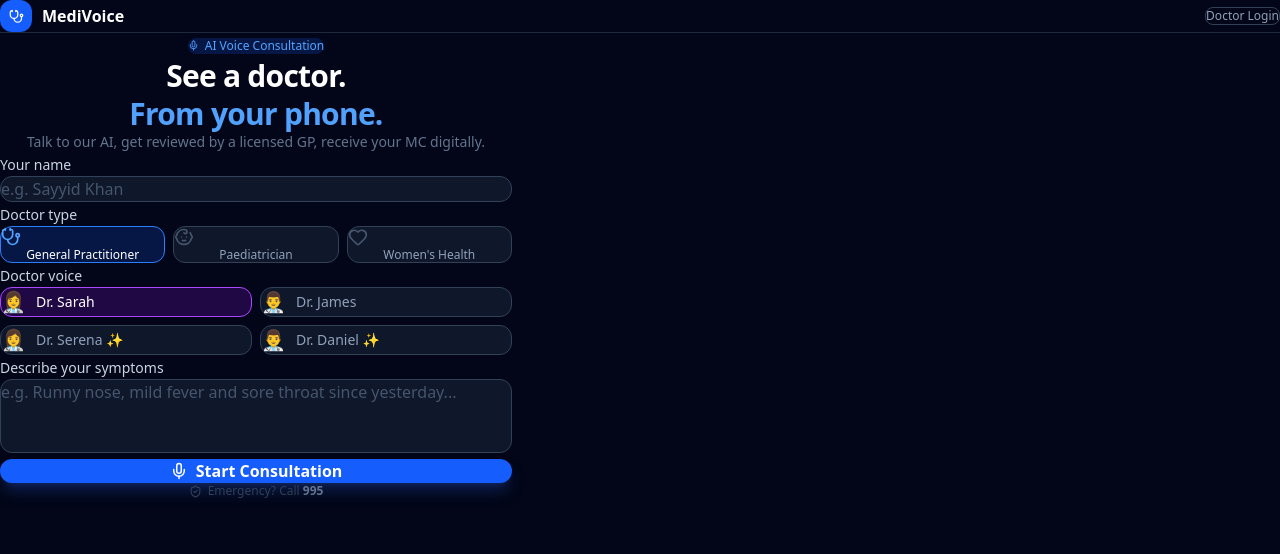
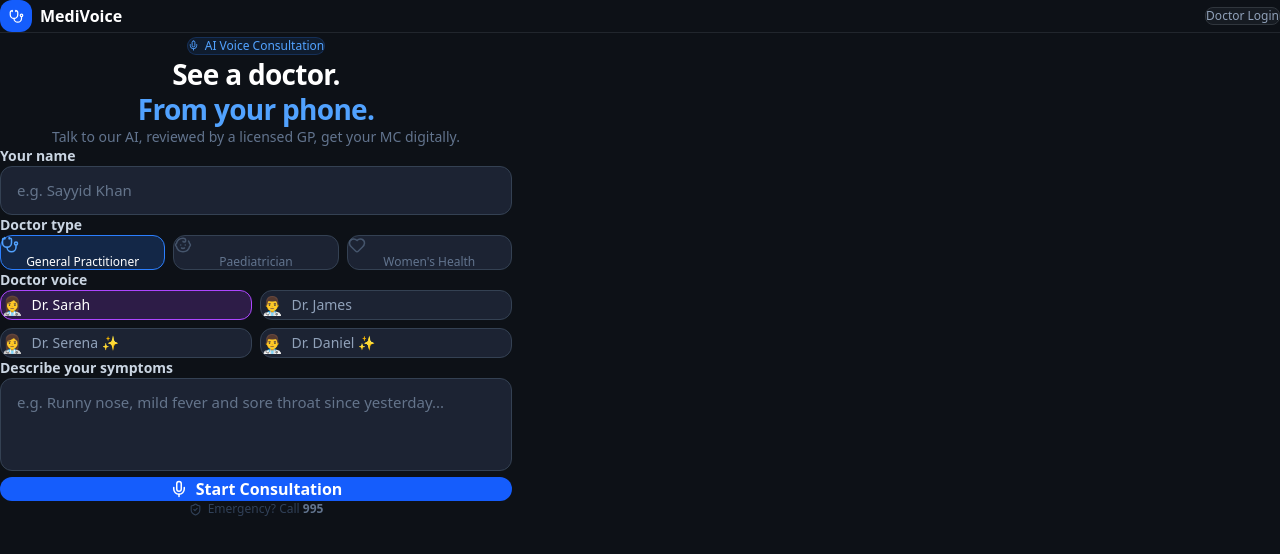
Before and after one commit to sayyidkhan/agora-medihealth, a React app in the folder frontend/: page / in a window 1280 px wide. Shown: the top 554 px of the page. Built offline with nearby package versions, Linux system fonts and the light colour scheme; the HTML template or start-up script is replaced by a standard one.

Commit message:
fix: input/card visibility using CSS classes, fix body bg color

```diff
--- a/frontend/src/index.css
+++ b/frontend/src/index.css
@@ -1,4 +1,21 @@
 @import "tailwindcss";
+
+.bg-card { background-color: #1c2333; }
+.bg-input { background-color: #1c2333; }
+.border-card { border-color: #344153; }
+.input-base {
+  background-color: #1c2333;
+  border: 1.5px solid #344153;
+  border-radius: 0.75rem;
+  padding: 0.75rem 1rem;
+  color: #fff;
+  font-size: 15px;
+  width: 100%;
+  outline: none;
+  transition: border-color 0.15s;
+}
+.input-base:focus { border-color: #3b82f6; }
+.input-base::placeholder { color: #64748b; }
 
 * {
   box-sizing: border-box;
@@ -12,9 +29,8 @@ html {
 
 body {
   font-family: system-ui, -apple-system, sans-serif;
-  background: #0f172a;
+  background: #0d1117;
   color: #f1f5f9;
-  min-height: 100vh;
 }
 
 #root {
--- a/frontend/src/pages/DoctorDashboard.jsx
+++ b/frontend/src/pages/DoctorDashboard.jsx
@@ -39,9 +39,9 @@ export default function DoctorDashboard() {
   const filtered = consultations.filter(c => c.status === tab)
 
   return (
-    <div className="min-h-screen bg-slate-950 flex flex-col max-w-lg mx-auto">
+    <div className="min-h-screen bg-[#0d1117] flex flex-col max-w-lg mx-auto">
       {/* Header */}
-      <header className="flex items-center justify-between px-5 py-4 border-b border-slate-800 sticky top-0 bg-slate-950 z-10">
+      <header className="flex items-center justify-between px-5 py-4 border-b border-card sticky top-0 bg-[#0d1117] z-10">
         <div className="flex items-center gap-2.5">
           <div className="w-8 h-8 rounded-xl bg-blue-600 flex items-center justify-center">
             <Stethoscope size={16} className="text-white" />
@@ -76,7 +76,7 @@ export default function DoctorDashboard() {
               key={s}
               onClick={() => setTab(s)}
               className={`rounded-xl p-3 text-center border transition-all active:scale-95 ${
-                tab === s ? `${cfg.bg} ${cfg.border}` : 'bg-slate-900 border-slate-800'
+                tab === s ? `${cfg.bg} ${cfg.border}` : 'bg-card border-card'
               }`}
             >
               <div className={`text-2xl font-bold ${tab === s ? cfg.color : 'text-white'}`}>{count}</div>
@@ -93,7 +93,7 @@ export default function DoctorDashboard() {
             key={t}
             onClick={() => setTab(t)}
             className={`flex-1 py-2 rounded-xl text-xs font-semibold transition-all capitalize ${
-              tab === t ? 'bg-blue-600 text-white' : 'bg-slate-900 text-slate-500 border border-slate-800'
+              tab === t ? 'bg-blue-600 text-white' : 'bg-card text-slate-500 border border-card'
             }`}
           >
             {STATUS_STYLES[t].label}
@@ -119,7 +119,7 @@ export default function DoctorDashboard() {
               <button
                 key={c.id}
                 onClick={() => navigate(`/doctor/case/${c.id}`)}
-                className="w-full bg-slate-900 border border-slate-800 rounded-xl p-4 flex items-center gap-3 text-left active:bg-slate-800 transition-all"
+                className="w-full bg-card border border-card rounded-xl p-4 flex items-center gap-3 text-left active:bg-card transition-all"
               >
                 {/* Avatar */}
                 <div className="w-11 h-11 rounded-full bg-gradient-to-br from-blue-500 to-purple-600 flex items-center justify-center flex-shrink-0">
--- a/frontend/src/pages/DoctorLogin.jsx
+++ b/frontend/src/pages/DoctorLogin.jsx
@@ -35,7 +35,7 @@ export default function DoctorLogin() {
   }
 
   return (
-    <div className="min-h-screen bg-slate-950 flex flex-col max-w-sm mx-auto">
+    <div className="min-h-screen bg-[#0d1117] flex flex-col max-w-sm mx-auto">
       <header className="px-5 py-4">
         <button onClick={() => navigate('/')} className="flex items-center gap-2 text-slate-400 text-sm">
           <ArrowLeft size={16} /> Patient App
@@ -58,7 +58,7 @@ export default function DoctorLogin() {
             <div key={i} className={`w-5 h-5 rounded-full border-2 transition-all ${
               i < pin.length
                 ? error ? 'bg-red-500 border-red-500' : 'bg-blue-500 border-blue-500'
-                : 'border-slate-600'
+                : 'border-card'
             }`} />
           ))}
         </div>
@@ -74,8 +74,8 @@ export default function DoctorLogin() {
               onClick={() => handleKey(key)}
               className={`h-16 rounded-2xl text-xl font-semibold transition-all active:scale-95 ${
                 key === '⌫'
-                  ? 'bg-slate-900 text-slate-500 border border-slate-700'
-                  : 'bg-slate-800 text-white border border-slate-700 active:bg-slate-700'
+                  ? 'bg-card text-slate-500 border border-card'
+                  : 'bg-card text-white border border-card active:bg-slate-700'
               }`}
             >
               {key}
--- a/frontend/src/pages/Landing.jsx
+++ b/frontend/src/pages/Landing.jsx
@@ -39,10 +39,10 @@ export default function Landing() {
   }
 
   return (
-    <div className="min-h-screen bg-slate-950 flex flex-col">
+    <div className="bg-[#0d1117] flex flex-col" style={{minHeight:'100dvh'}}>
       {/* Header */}
-      <header className="flex items-center justify-between px-5 py-4 border-b border-slate-800 sticky top-0 bg-slate-950 z-10">
-        <div className="flex items-center gap-2.5">
+      <header className="flex items-center justify-between px-5 py-3.5 border-b border-[#21262d] sticky top-0 bg-[#0d1117] z-10">
+        <div className="flex items-center gap-2">
           <div className="w-8 h-8 rounded-xl bg-blue-600 flex items-center justify-center">
             <Stethoscope size={15} className="text-white" />
           </div>
@@ -50,56 +50,58 @@ export default function Landing() {
         </div>
         <button
           onClick={() => navigate('/doctor')}
-          className="text-xs text-slate-400 border border-slate-700 px-3 py-1.5 rounded-lg"
+          className="text-xs text-slate-400 border border-[#30363d] px-3 py-1.5 rounded-lg bg-[#161b22]"
         >
           Doctor Login
         </button>
       </header>
 
-      <div className="flex-1 px-5 py-6 max-w-lg mx-auto w-full space-y-5">
+      <div className="px-5 pt-5 pb-6 max-w-lg mx-auto w-full space-y-4">
         {/* Hero */}
-        <div className="text-center space-y-2 pb-1">
-          <div className="inline-flex items-center gap-1.5 bg-blue-600/20 text-blue-400 text-xs px-3 py-1.5 rounded-full">
+        <div className="text-center space-y-1.5">
+          <div className="inline-flex items-center gap-1.5 bg-blue-500/10 text-blue-400 text-xs px-3 py-1.5 rounded-full border border-blue-500/20">
             <Mic size={11} />
             AI Voice Consultation
           </div>
-          <h1 className="text-3xl font-extrabold text-white leading-tight tracking-tight">
+          <h1 className="text-[28px] font-extrabold text-white leading-tight tracking-tight">
             See a doctor.<br />
             <span className="text-blue-400">From your phone.</span>
           </h1>
-          <p className="text-slate-500 text-sm">
-            Talk to our AI, get reviewed by a licensed GP, receive your MC digitally.
+          <p className="text-slate-500 text-sm leading-snug">
+            Talk to our AI, reviewed by a licensed GP, get your MC digitally.
           </p>
         </div>
 
         {/* Name */}
         <div className="space-y-1.5">
-          <label className="text-sm font-medium text-slate-300">Your name</label>
+          <label className="block text-sm font-semibold text-slate-300">Your name</label>
           <input
             type="text"
             value={name}
             onChange={e => { setName(e.target.value); setError('') }}
             placeholder="e.g. Sayyid Khan"
-            className="w-full bg-slate-900 border border-slate-700 rounded-xl px-4 py-3.5 text-white placeholder-slate-600 focus:outline-none focus:border-blue-500 focus:ring-1 focus:ring-blue-500/30 transition-all text-base"
+            className="input-base"
           />
         </div>
 
         {/* Doctor Type */}
         <div className="space-y-1.5">
-          <label className="text-sm font-medium text-slate-300">Doctor type</label>
+          <label className="block text-sm font-semibold text-slate-300">Doctor type</label>
           <div className="grid grid-cols-3 gap-2">
             {DOCTOR_TYPES.map(({ id, label, icon: Icon }) => (
               <button
                 key={id}
                 onClick={() => setDoctorType(id)}
-                className={`p-3 rounded-xl border text-center transition-all active:scale-95 ${
+                className={`py-3 px-1 rounded-xl border text-center transition-all active:scale-95 bg-card border-card ${
                   doctorType === id
-                    ? 'border-blue-500 bg-blue-600/20 text-white'
-                    : 'border-slate-700 bg-slate-900 text-slate-400'
+                    ? '!border-blue-500 !bg-blue-500/20 text-white'
+                    : 'text-slate-400'
                 }`}
               >
-                <Icon size={20} className={`mx-auto mb-1.5 ${doctorType === id ? 'text-blue-400' : 'text-slate-600'}`} />
-                <div className="font-medium text-xs leading-tight">{label}</div>
+                <Icon size={18} className={`mx-auto mb-1 ${doctorType === id ? 'text-blue-400' : 'text-slate-600'}`} />
+                <div className={`font-medium leading-tight ${doctorType === id ? 'text-xs text-white' : 'text-xs text-slate-500'}`}>
+                  {id === 'gp' ? 'General\nPractitioner' : id === 'paeds' ? 'Paediatrician' : "Women's\nHealth"}
+                </div>
               </button>
             ))}
           </div>
@@ -107,19 +109,19 @@ export default function Landing() {
 
         {/* Voice */}
         <div className="space-y-1.5">
-          <label className="text-sm font-medium text-slate-300">Doctor voice</label>
+          <label className="block text-sm font-semibold text-slate-300">Doctor voice</label>
           <div className="grid grid-cols-2 gap-2">
             {VOICE_OPTIONS.map(({ id, label, emoji }) => (
               <button
                 key={id}
                 onClick={() => setVoiceType(id)}
-                className={`flex items-center gap-2.5 px-3 py-3 rounded-xl border transition-all active:scale-95 ${
+                className={`flex items-center gap-2 px-3 py-2.5 rounded-xl border transition-all active:scale-95 bg-card border-card ${
                   voiceType === id
-                    ? 'border-purple-500 bg-purple-600/20 text-white'
-                    : 'border-slate-700 bg-slate-900 text-slate-400'
+                    ? '!border-purple-500 !bg-purple-500/20 text-white'
+                    : 'text-slate-400'
                 }`}
               >
-                <span className="text-xl">{emoji}</span>
+                <span className="text-lg">{emoji}</span>
                 <span className="text-sm font-medium">{label}</span>
               </button>
             ))}
@@ -128,28 +130,28 @@ export default function Landing() {
 
         {/* Symptoms */}
         <div className="space-y-1.5">
-          <label className="text-sm font-medium text-slate-300">Describe your symptoms</label>
+          <label className="block text-sm font-semibold text-slate-300">Describe your symptoms</label>
           <textarea
             value={prePrompt}
             onChange={e => { setPrePrompt(e.target.value); setError('') }}
             placeholder="e.g. Runny nose, mild fever and sore throat since yesterday..."
             rows={3}
-            className="w-full bg-slate-900 border border-slate-700 rounded-xl px-4 py-3.5 text-white placeholder-slate-600 focus:outline-none focus:border-blue-500 focus:ring-1 focus:ring-blue-500/30 transition-all resize-none text-base"
+            className="input-base resize-none"
           />
         </div>
 
-        {error && <p className="text-red-400 text-sm text-center -mt-1">{error}</p>}
+        {error && <p className="text-red-400 text-sm -mt-1">{error}</p>}
 
         {/* CTA */}
         <button
           onClick={handleStart}
-          className="w-full bg-blue-600 active:bg-blue-700 text-white font-bold py-4 rounded-xl flex items-center justify-center gap-2 text-base shadow-lg shadow-blue-900/50"
+          className="w-full bg-blue-600 active:bg-blue-700 text-white font-bold py-4 rounded-xl flex items-center justify-center gap-2 text-base"
         >
           <Mic size={18} />
           Start Consultation
         </button>
 
-        <div className="flex items-center justify-center gap-1.5 text-slate-700 text-xs pb-4">
+        <div className="flex items-center justify-center gap-1.5 text-slate-700 text-xs pb-2">
           <ShieldCheck size={13} />
           <span>Emergency? Call <span className="text-slate-500 font-semibold">995</span></span>
         </div>
```
Also changed, not shown: frontend/src/pages/Consult.jsx (+6 -6 lines), frontend/src/pages/DoctorCase.jsx (+15 -15 lines), frontend/src/pages/Status.jsx (+8 -8 lines).
